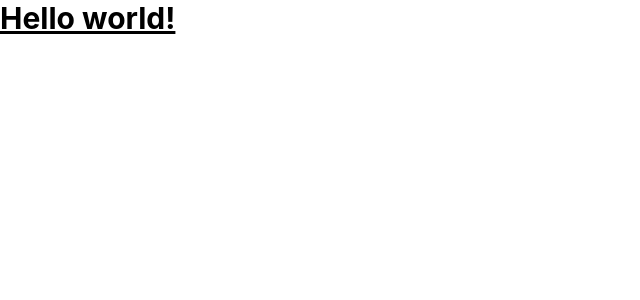
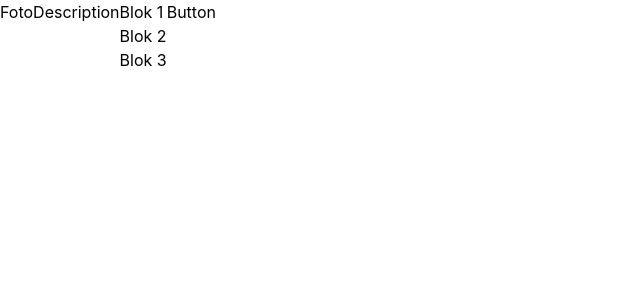
Before and after one commit to htmlena/test-biano-project, a Next.js app: page / in a window 1280 px wide. Shown: the top 300 px of the page, without its empty margins (0-640 px from the left). Built offline with nearby package versions, Linux system fonts and the light colour scheme.

Commit message:
Creator component - rough structure

```diff
--- /dev/null
+++ b/components/Creator/Creator.jsx
@@ -0,0 +1,20 @@
+const Creator = () => {
+  return (
+    <div className="flex flex-col md:flex-row">
+      <div className="flex flex-row">
+        <div>Foto</div>
+        <div>Description</div>
+      </div>
+      <div>
+        <div>Blok 1</div>
+        <div>Blok 2</div>
+        <div>Blok 3</div>
+      </div>
+      <div>
+        <div>Button</div>
+      </div>
+    </div>
+  );
+};
+
+export default Creator;
--- a/pages/index.js
+++ b/pages/index.js
@@ -1,7 +1,8 @@
 import Head from "next/head";
 import Image from "next/image";
+import Creator from "../components/Creator/Creator";
 import styles from "../styles/Home.module.css";
 
 export default function Home() {
-  return <h1 className="text-3xl font-bold underline">Hello world!</h1>;
+  return <Creator />;
 }
```
